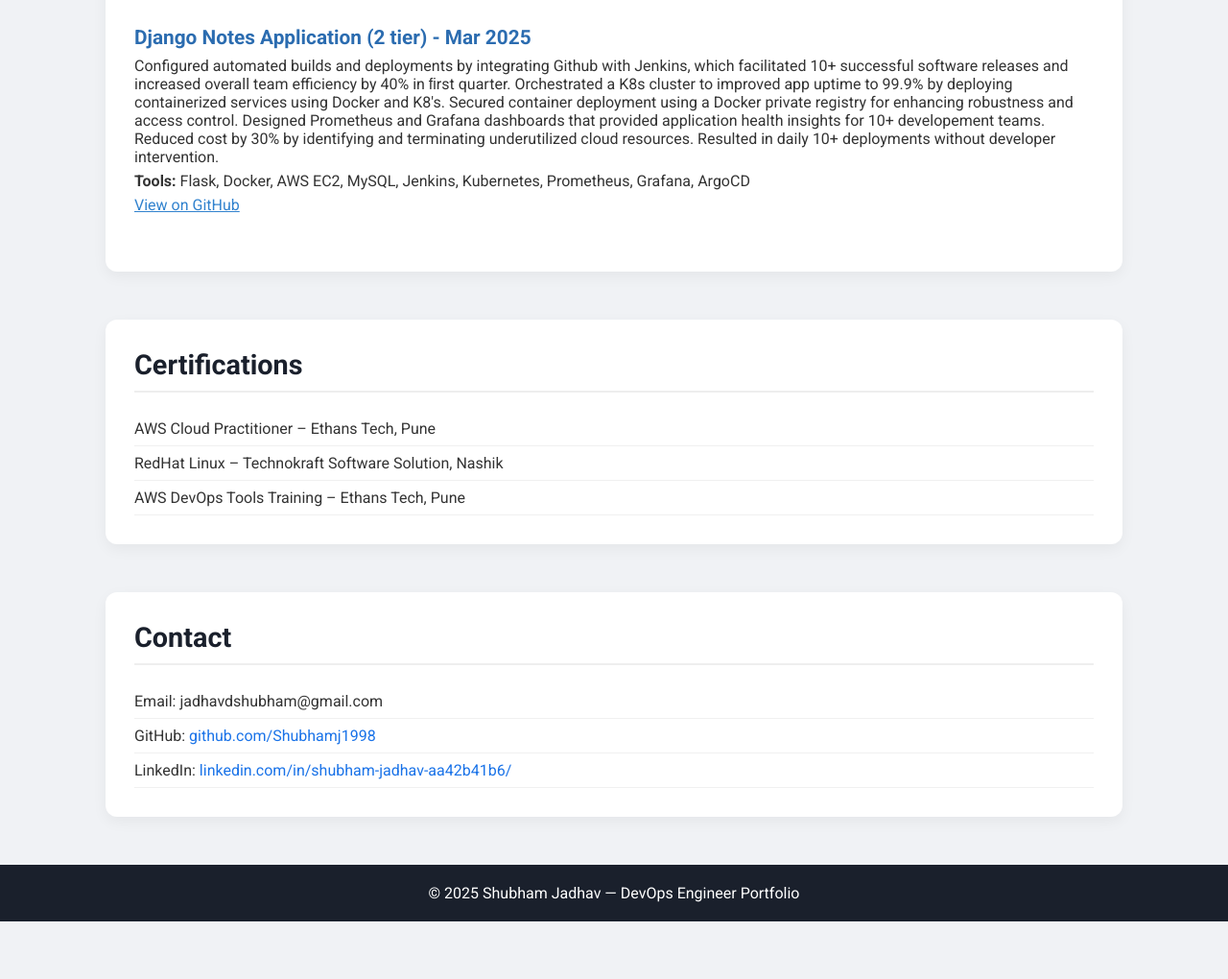
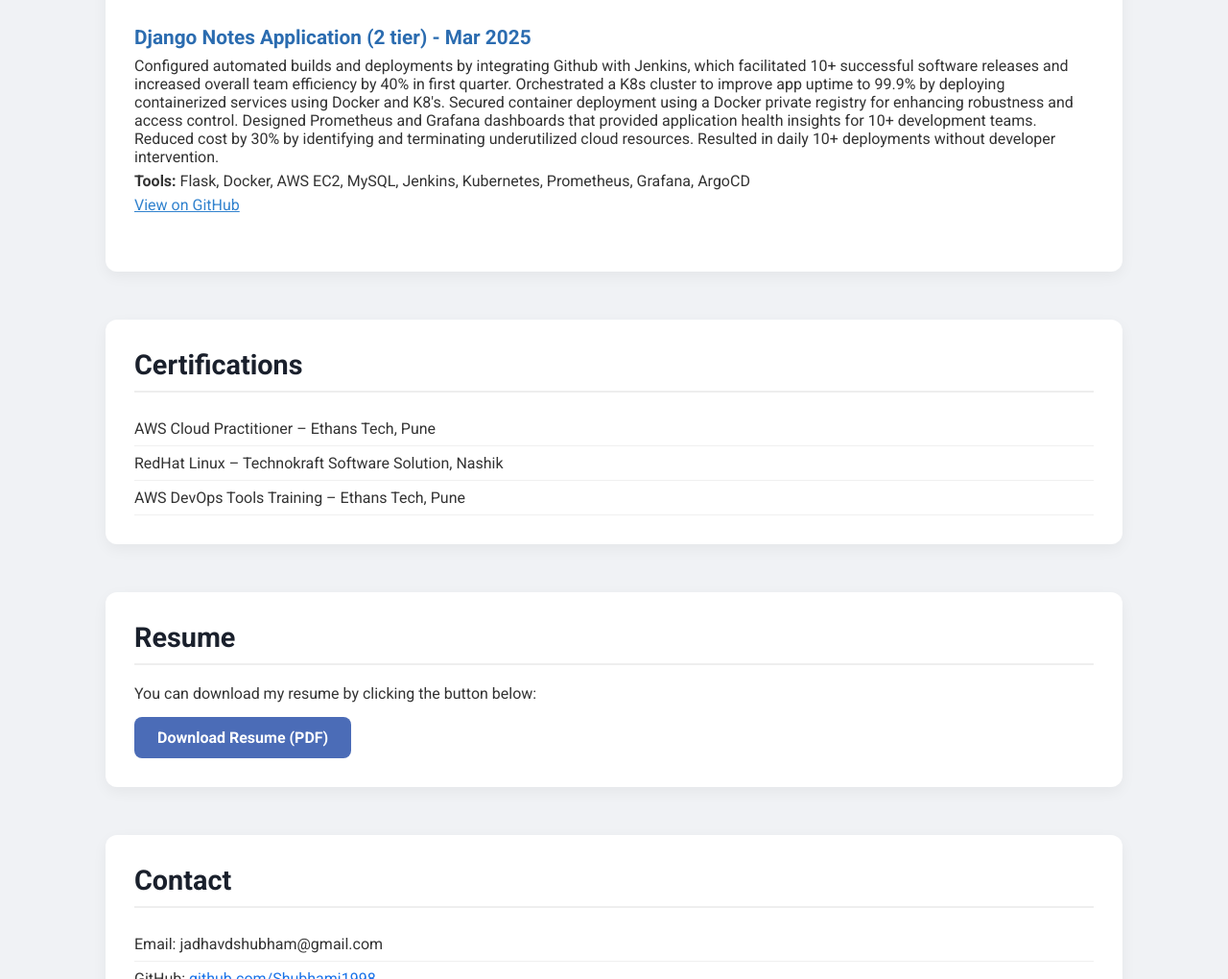
Before and after one commit to Shubhamj1998/Shubham_jadhav_portfolio, a plain HTML site: page index.html in a window 1280 px wide. Shown: the part 1378-2398 px from the top of the page at 96% size. Before the commit the page ends 2338 px from the top, so only its background shows below. Drawn offline with Linux system fonts and the light colour scheme.

Commit message:
Update index.html

```diff
--- a/index.html
+++ b/index.html
@@ -21,9 +21,25 @@
     .project h3 { font-size: 1.3rem; margin-bottom: 8px; color: #2b6cb0; }
     .project p { margin-bottom: 6px; }
     .project a { color: #3182ce; text-decoration: underline; }
+
     footer { background: #1a202c; color: white; text-align: center; padding: 20px 0; margin-top: 40px; }
     a { color: #1a73e8; text-decoration: none; }
     a:hover { text-decoration: underline; }
+
+    .resume-button {
+      display: inline-block;
+      margin-top: 15px;
+      padding: 12px 24px;
+      background-color: #4b6cb7;
+      color: white;
+      font-weight: bold;
+      border-radius: 8px;
+      text-decoration: none;
+      transition: background-color 0.3s ease;
+    }
+    .resume-button:hover {
+      background-color: #35448c;
+    }
   </style>
 </head>
 <body>
@@ -35,7 +51,8 @@
   <div class="container">
     <section class="section">
       <h2>About Me</h2>
-  <p>Enthusiastic and result-oriented DevOps and Cloud engineering fresher with a strong foundation in CI/CD pipeline,, Linux, Containerization using Docker and Kubernetes, Terraform and Ansible, and Github. Executed hands-on projects involving Jenkins, Docker, Kubernetes, Terraform, SonarQube, and ArgoCD. Proficient in automating deployment workflows, troubleshooting system issues, and supporting agile developement practices. Committed to continues learning and passionate about delivering efficient, scalable, and secure Devops solution.</p>    </section>
+      <p>Enthusiastic and result-oriented DevOps and Cloud engineering fresher with a strong foundation in CI/CD pipeline, Linux, Containerization using Docker and Kubernetes, Terraform and Ansible, and Github. Executed hands-on projects involving Jenkins, Docker, Kubernetes, Terraform, SonarQube, and ArgoCD. Proficient in automating deployment workflows, troubleshooting system issues, and supporting agile development practices. Committed to continuous learning and passionate about delivering efficient, scalable, and secure DevOps solutions.</p>
+    </section>
 
     <section class="section">
       <h2>Skills</h2>
@@ -51,7 +68,6 @@
         <li>Security: SonarQube, OWASP, Trivy</li>
         <li>Other Tools: Helm, ArgoCD</li>
         <li>Deployment strategies: Blue-Green Deployment, Rolling Update, Canary Deployment</li>
-
       </ul>
     </section>
 
@@ -60,28 +76,18 @@
 
       <div class="project">
         <h3>Wanderlust Travel Blog Application - Jun 2025</h3>
-        <p>Programmed end-to-end Jenkins CI/CD pipeline implementation, enhancing automation across SDLC for microservices on EKS cluster; the new automated tool is now used by over 20 engineers.
-Designed and configured a CI/CD pipeline with integrated DevSecOps methods for ensured code quality, vulnerability scanning and code quality analysis and simplified monitoring with Prometheus and Grafana.
-Configured Argo CD for scheduled GitOps-based deployments to K8's Cluster, Which reduced deployment time by 85%.
-Established Redis which earned app response time by 30%, and database load reduction by 40%.
-Resulted 100% automation from code commit to production deployment.
-Reduced production issues by 50% via active monitoring and alerting . Increased developer productivity by 70% due to faster build-feedback cycles. </p>
+        <p>Programmed end-to-end Jenkins CI/CD pipeline implementation, enhancing automation across SDLC for microservices on EKS cluster; the new automated tool is now used by over 20 engineers. Designed and configured a CI/CD pipeline with integrated DevSecOps methods for ensured code quality, vulnerability scanning and code quality analysis and simplified monitoring with Prometheus and Grafana. Configured Argo CD for scheduled GitOps-based deployments to K8's Cluster, which reduced deployment time by 85%. Established Redis which earned app response time by 30%, and database load reduction by 40%. Resulted in 100% automation from code commit to production deployment. Reduced production issues by 50% via active monitoring and alerting. Increased developer productivity by 70% due to faster build-feedback cycles.</p>
         <p><strong>Tools:</strong> EC2, Jenkins, Docker, GitHub, Kubernetes, Redis, ArgoCD, Helm, EKS, Terraform, SonarQube, OWASP, Trivy</p>
         <p><a href="https://github.com/Shubhamj1998/Wanderlust-Mega-Project">View on GitHub</a></p>
       </div>
 
       <div class="project">
-        <h3>Django Notes Application (2 tier)  - Mar 2025</h3>
-        <p>Configured automated builds and deployments by integrating Github with Jenkins, which facilitated 10+ successful software releases and increased overall team efficiency by 40% in ﬁrst quarter.
-Orchestrated a K8s cluster to improved app uptime to 99.9% by deploying containerized services using Docker and K8's.
-Secured container deployment using a Docker private registry for enhancing robustness and access control.
-Designed Prometheus and Grafana dashboards that provided application health insights for 10+ developement teams.
-Reduced cost by 30% by identifying and terminating underutilized cloud resources. Resulted in daily 10+ deployments without developer intervention.
-</p>
+        <h3>Django Notes Application (2 tier) - Mar 2025</h3>
+        <p>Configured automated builds and deployments by integrating Github with Jenkins, which facilitated 10+ successful software releases and increased overall team efficiency by 40% in first quarter. Orchestrated a K8s cluster to improve app uptime to 99.9% by deploying containerized services using Docker and K8's. Secured container deployment using a Docker private registry for enhancing robustness and access control. Designed Prometheus and Grafana dashboards that provided application health insights for 10+ development teams. Reduced cost by 30% by identifying and terminating underutilized cloud resources. Resulted in daily 10+ deployments without developer intervention.</p>
         <p><strong>Tools:</strong> Flask, Docker, AWS EC2, MySQL, Jenkins, Kubernetes, Prometheus, Grafana, ArgoCD</p>
         <p><a href="https://github.com/Shubhamj1998/django-notes-app">View on GitHub</a></p>
       </div>
-</section>
+    </section>
 
     <section class="section">
       <h2>Certifications</h2>
@@ -90,6 +96,12 @@ Reduced cost by 30% by identifying and terminating underutilized cloud resources
         <li>RedHat Linux – Technokraft Software Solution, Nashik</li>
         <li>AWS DevOps Tools Training – Ethans Tech, Pune</li>
       </ul>
+    </section>
+
+    <section class="section">
+      <h2>Resume</h2>
+      <p>You can download my resume by clicking the button below:</p>
+      <a href="Shubham-Jadhav-Resume.pdf" download class="resume-button">Download Resume (PDF)</a>
     </section>
 
     <section class="section">
```
